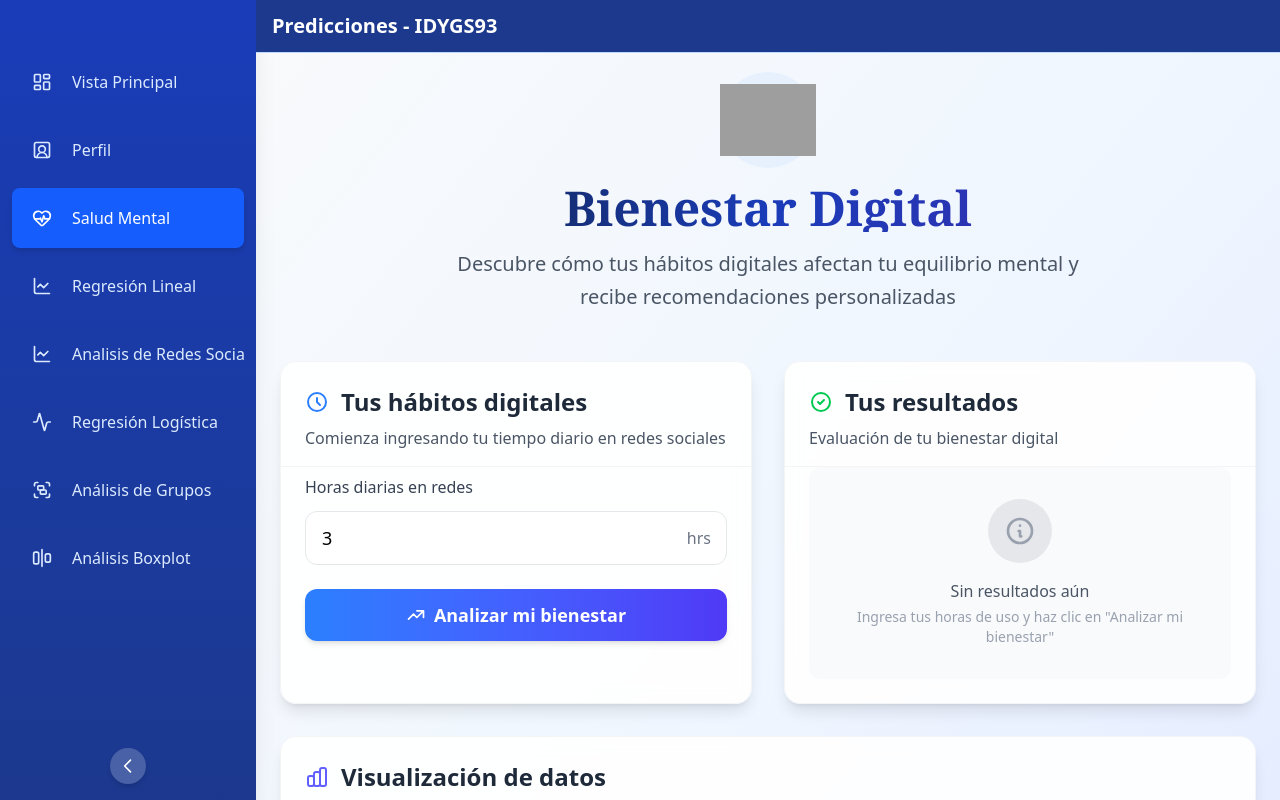
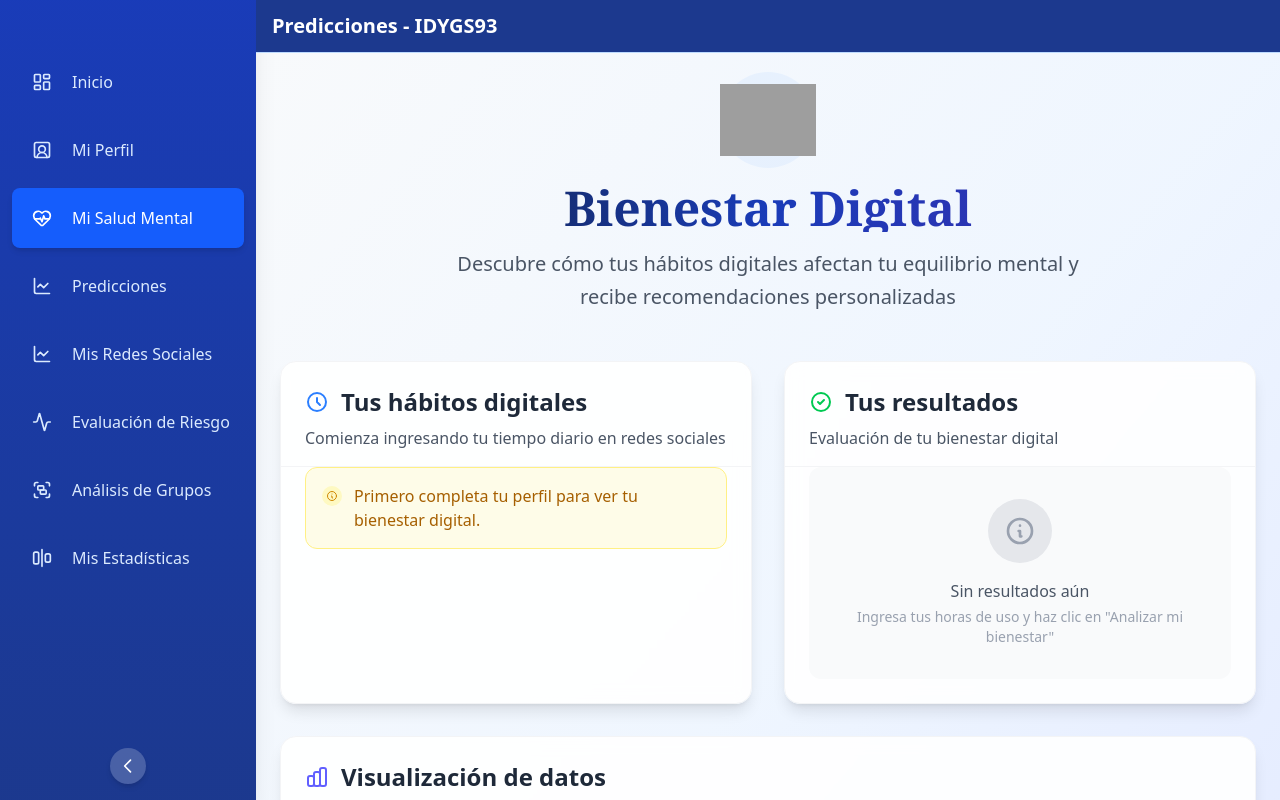
Before and after one commit to Lord-Lobato-665/Front-FastAPI, a Vue app: page /mental-health in a window 1280 px wide. Shown: the top 800 px of the page. Built offline with nearby package versions, Linux system fonts and the light colour scheme; grey boxes are pictures that could not be loaded.

Commit message:
feat(ui): mejorar interfaz y funcionalidad del componente de regresión lineal
Se actualizan los mensajes y la presentación de datos del perfil, se optimiza la carga desde el almacenamiento local y se ajustan las etiquetas del menú de navegación.

```diff
--- a/src/components/LRegressionComponent.vue
+++ b/src/components/LRegressionComponent.vue
@@ -4,7 +4,7 @@
       <!-- Header -->
       <div class="bg-gradient-to-r from-indigo-600 to-indigo-800 p-6 text-white">
         <h2 class="text-3xl font-bold">Regresión Lineal Multivariable</h2>
-        <p class="text-indigo-100 mt-2">Predice valores basados en múltiples variables</p>
+        <p class="text-indigo-100 mt-2">Predice valores basados en tus datos de perfil</p>
       </div>
 
       <div class="p-6 space-y-8">
@@ -15,10 +15,25 @@
           <!-- Variable objetivo -->
           <div class="mb-6">
             <label class="block text-lg font-medium text-gray-700 mb-2">Variable a predecir (objetivo):</label>
-            <select v-model="targetVariable"
-              class="w-full p-3 border border-gray-300 rounded-lg focus:ring-2 focus:ring-indigo-500 focus:border-indigo-500">
-              <option v-for="col in targetOptions" :key="col" :value="col">{{ columnTranslations[col] || col }}</option>
-            </select>
+            <div class="grid grid-cols-2 md:grid-cols-3 gap-3 mb-3">
+              <div v-for="col in targetOptions" :key="'target-' + col" @click="targetVariable = col" :class="[
+                'border-2 rounded-lg p-3 cursor-pointer transition-all duration-200',
+                targetVariable === col
+                  ? 'border-indigo-500 bg-indigo-50 shadow-md'
+                  : 'border-gray-200 hover:border-indigo-300 hover:bg-indigo-50'
+              ]">
+                <div class="flex items-center justify-between">
+                  <span class="font-medium text-gray-800">{{ columnTranslations[col] || col }}</span>
+                  <span v-if="targetVariable === col" class="text-indigo-600">
+                    <svg class="w-5 h-5" fill="currentColor" viewBox="0 0 20 20">
+                      <path fill-rule="evenodd"
+                        d="M16.707 5.293a1 1 0 010 1.414l-8 8a1 1 0 01-1.414 0l-4-4a1 1 0 011.414-1.414L8 12.586l7.293-7.293a1 1 0 011.414 0z"
+                        clip-rule="evenodd" />
+                    </svg>
+                  </span>
+                </div>
+              </div>
+            </div>
           </div>
 
           <!-- Variables predictoras -->
@@ -49,17 +64,16 @@
             </div>
           </div>
 
-          <!-- Valores de entrada -->
-          <div v-if="predictors.length > 0" class="mt-6">
-            <h4 class="text-lg font-medium text-gray-700 mb-3">Ingresa los valores:</h4>
+          <!-- Mostrar valores del perfil -->
+          <div v-if="predictors.length > 0 && userData" class="mt-6">
+            <h4 class="text-lg font-medium text-gray-700 mb-3">Tus datos de perfil:</h4>
             <div class="grid grid-cols-1 md:grid-cols-2 gap-4">
-              <div v-for="col in predictors" :key="'input-' + col"
+              <div v-for="col in predictors" :key="'profile-' + col"
                 class="bg-gray-50 p-4 rounded-lg border border-gray-200">
                 <label class="block text-sm font-medium text-gray-700 mb-1">{{ columnTranslations[col] || col }}</label>
-                <input type="number" v-model.number="inputValues[col]" :step="getStep(col)" :min="getMin(col)"
-                  :max="getMax(col)" @change="validateInput(col)"
-                  class="w-full p-2 border border-gray-300 rounded-md focus:ring-indigo-500 focus:border-indigo-500"
-                  :placeholder="getPlaceholder(col)" />
+                <div class="text-lg font-semibold text-indigo-700">
+                  {{ getUserDataValue(col) }}
+                </div>
               </div>
             </div>
           </div>
@@ -90,6 +104,17 @@
               Predecir
             </span>
           </button>
+        </div>
+
+        <!-- Mensaje si no hay perfil -->
+        <div v-if="!userData" class="p-4 bg-yellow-50 border-l-4 border-yellow-500 rounded">
+          <div class="flex items-center gap-2 text-yellow-700">
+            <svg class="w-5 h-5" fill="none" stroke="currentColor" viewBox="0 0 24 24">
+              <path stroke-linecap="round" stroke-linejoin="round" stroke-width="2"
+                d="M12 8v4m0 4h.01M21 12a9 9 0 11-18 0 9 9 0 0118 0z"></path>
+            </svg>
+            <span>No hay datos de perfil disponibles. Completa tu perfil primero.</span>
+          </div>
         </div>
 
         <!-- Errores -->
@@ -148,7 +173,7 @@
             <!-- Gráfico -->
             <div class="mt-6">
               <div class="bg-white p-4 rounded-xl border border-gray-200 shadow-sm">
-                <img :!src="plotUrl" alt="Gráfico de regresión"
+                <img :src="plotUrl" alt="Gráfico de regresión"
                   class="w-full h-auto rounded-lg border border-gray-200" />
               </div>
             </div>
@@ -162,69 +187,62 @@
 <script setup lang="ts">
 import { ref, computed, onMounted } from 'vue';
 import { linearRegressionService } from '../services/LRegression';
+import { useProfileStore } from '../stores/profileStore';
+
+const profileStore = useProfileStore();
+const userData = computed(() => profileStore.userData);
 
 const availableColumns = ref<string[]>([]);
 const targetOptions = ref<string[]>([]);
 const predictorOptions = ref<string[]>([]);
 const columnTranslations: Record<string, string> = {
   Age: 'Edad',
-  Avg_Daily_Usage_Hours: 'Horas de uso diario promedio de redes sociales',
-  Mental_Health_Score: 'Puntuación de salud mental',
-  Sleep_Hours_Per_Night: 'Horas de sueño por noche',
-  Addicted_Score: 'Puntuación de adicción',
-  Conflicts_Over_Social_Media: 'Conflictos por redes sociales',
-};
-
-const variableRanges: Record<string, { min: number, max: number, step: number }> = {
-  Age: { min: 1, max: 100, step: 1 },
-  Avg_Daily_Usage_Hours: { min: 0, max: 24, step: 0.5 },
-  Mental_Health_Score: { min: 1, max: 10, step: 0.1 },
-  Sleep_Hours_Per_Night: { min: 0, max: 24, step: 0.5 },
-  Addicted_Score: { min: 1, max: 10, step: 0.1 },
-  Conflicts_Over_Social_Media: { min: 0, max: 10, step: 1 },
+  Avg_Daily_Usage_Hours: 'Horas de uso diario',
+  Mental_Health_Score: 'Salud mental (1-10)',
+  Sleep_Hours_Per_Night: 'Horas de sueño',
+  Addicted_Score: 'Adicción (1-10)',
+  Conflicts_Over_Social_Media: 'Conflictos por redes',
 };
 
 const targetVariable = ref<string>('');
 const predictors = ref<string[]>([]);
-const inputValues = ref<Record<string, number>>({});
 const result = ref<any>(null);
-const plotUrl = ref<string | null>(null);
+const plotUrl = ref<string | undefined>(undefined);
 const isLoading = ref(false);
 const error = ref<string | null>(null);
 
 const isValid = computed(() => {
   return targetVariable.value !== '' &&
     predictors.value.length === 2 &&
-    Object.values(inputValues.value).every(val => val !== undefined && !isNaN(val));
+    userData.value !== null;
 });
 
-const getStep = (col: string) => variableRanges[col]?.step || 1;
-const getMin = (col: string) => variableRanges[col]?.min || 0;
-const getMax = (col: string) => variableRanges[col]?.max || 100;
-const getPlaceholder = (col: string) => {
-  const range = variableRanges[col];
-  return range ? `${range.min}-${range.max}` : '';
-};
+const getUserDataValue = (col: string): string => {
+  if (!userData.value) return 'N/A';
 
-const validateInput = (col: string) => {
-  if (!inputValues.value[col] || isNaN(inputValues.value[col])) {
-    inputValues.value[col] = variableRanges[col]?.min || 0;
-    return;
+  const propertyMap: Record<string, string> = {
+    'Age': 'Age',
+    'Avg_Daily_Usage_Hours': 'Avg_Daily_Usage_Hours',
+    'Mental_Health_Score': 'Mental_Health_Score',
+    'Sleep_Hours_Per_Night': 'Sleep_Hours_Per_Night',
+    'Addicted_Score': 'Addiction_Score',
+    'Conflicts_Over_Social_Media': 'Conflicts_Over_Social_Media'
+  };
+
+  const property = propertyMap[col];
+  if (!property || userData.value[property] === undefined) return 'N/A';
+
+  const value = userData.value[property];
+
+  // Formatear valores según necesidad
+  if (col === 'Mental_Health_Score' || col === 'Addicted_Score') {
+    return value !== undefined ? value.toFixed(1) : 'N/A';
+  }
+  if (col === 'Avg_Daily_Usage_Hours' || col === 'Sleep_Hours_Per_Night') {
+    return value !== undefined ? `${value} hrs` : 'N/A';
   }
 
-  const range = variableRanges[col];
-  if (!range) return;
-  if (inputValues.value[col] < range.min) {
-    inputValues.value[col] = range.min;
-  } else if (inputValues.value[col] > range.max) {
-    inputValues.value[col] = range.max;
-  }
-  if (range.step < 1) {
-    const decimals = range.step.toString().split('.')[1]?.length || 0;
-    inputValues.value[col] = parseFloat(inputValues.value[col].toFixed(decimals));
-  } else {
-    inputValues.value[col] = Math.round(inputValues.value[col]);
-  }
+  return value !== undefined ? value.toString() : 'N/A';
 };
 
 const filterNumericColumns = (columns: string[]) => {
@@ -261,40 +279,67 @@ const fetchColumns = async () => {
 const togglePredictor = (col: string) => {
   if (predictors.value.includes(col)) {
     predictors.value = predictors.value.filter(c => c !== col);
-    delete inputValues.value[col];
   } else if (predictors.value.length < 2) {
     predictors.value.push(col);
-    inputValues.value[col] = variableRanges[col]?.min || 0;
   }
 };
 
 const predict = async () => {
+  if (!userData.value) {
+    error.value = 'No hay datos de perfil disponibles. Completa tu perfil primero.';
+    return;
+  }
+
   isLoading.value = true;
   error.value = null;
   result.value = null;
-  plotUrl.value = null;
+  plotUrl.value = undefined;
 
   try {
-    predictors.value.forEach(col => validateInput(col));
+    const propertyToColumnMap: Record<string, string> = {
+      'Age': 'Age',
+      'Avg_Daily_Usage_Hours': 'Avg_Daily_Usage_Hours',
+      'Mental_Health_Score': 'Mental_Health_Score',
+      'Sleep_Hours_Per_Night': 'Sleep_Hours_Per_Night',
+      'Addiction_Score': 'Addicted_Score',
+      'Conflicts_Over_Social_Media': 'Conflicts_Over_Social_Media'
+    };
+
     const payload = {
       features: predictors.value.reduce((acc, col) => {
-        acc[col] = inputValues.value[col];
+        const [property] = Object.entries(propertyToColumnMap).find(
+          ([_, column]) => column === col
+        ) || [];
+
+        if (property && userData.value && userData.value[property] !== undefined) {
+          acc[col] = Number(userData.value[property]);
+        } else {
+          console.error(`No se encontró valor para ${col} en los datos del usuario`);
+          acc[col] = 0; // Valor por defecto si no existe
+        }
         return acc;
       }, {} as Record<string, number>),
       target: targetVariable.value
     };
 
+    console.log("Payload enviado:", payload); // Para depuración
+
     result.value = await linearRegressionService.predictMultipleFeatures(payload);
     plotUrl.value = await linearRegressionService.getMultipleFeaturesPlot();
   } catch (err) {
-    error.value = 'Error al realizar la predicción';
+    error.value = 'Error al realizar la predicción. Inténtalo de nuevo más tarde.';
     console.error(err);
   } finally {
     isLoading.value = false;
   }
 };
 
-onMounted(fetchColumns);
+onMounted(() => {
+  fetchColumns();
+  if (!userData.value) {
+    profileStore.loadFromStorage();
+  }
+});
 </script>
 
 <style scoped>
--- a/src/components/MHPrediction.vue
+++ b/src/components/MHPrediction.vue
@@ -35,37 +35,40 @@
           </div>
 
           <div class="px-6 pb-6 space-y-6">
+            <template v-if="profile && profile.Avg_Daily_Usage_Hours !== undefined">
               <div class="space-y-3 pt-2">
-              <label for="hours" class="block text-base font-medium text-gray-700">
+                <label class="block text-base font-medium text-gray-700">
                   Horas diarias en redes
                 </label>
                 <div class="relative">
-                <input id="hours" v-model.number="usageHours" type="number" step="0.1" min="0" max="24"
-                  class="w-full text-lg py-3 pl-4 pr-16 border border-gray-200 rounded-xl focus:ring-2 focus:ring-blue-200 focus:border-blue-500 focus:outline-none transition-all duration-200 bg-white/50"
-                  placeholder="Ej. 3.5" />
+                  <input type="number" :value="profile.Avg_Daily_Usage_Hours" disabled
+                    class="w-full text-lg py-3 pl-4 pr-16 border border-gray-200 rounded-xl bg-gray-100 text-gray-500" />
                   <span class="absolute right-4 top-1/2 -translate-y-1/2 text-gray-500 font-medium">hrs</span>
                 </div>
               </div>
-
-            <button @click="getPrediction" :disabled="isLoading"
-              class="w-full bg-gradient-to-r from-blue-500 to-indigo-600 hover:from-blue-600 hover:to-indigo-700 text-white font-semibold py-3 px-6 rounded-xl shadow-md hover:shadow-lg transition-all duration-300 text-lg disabled:opacity-50 disabled:cursor-not-allowed group">
-              <span v-if="isLoading" class="flex items-center justify-center">
-                <svg class="w-5 h-5 mr-2 animate-spin" fill="none" viewBox="0 0 24 24">
-                  <circle class="opacity-25" cx="12" cy="12" r="10" stroke="currentColor" stroke-width="4"></circle>
-                  <path class="opacity-75" fill="currentColor"
-                    d="M4 12a8 8 0 018-8V0C5.373 0 0 5.373 0 12h4zm2 5.291A7.962 7.962 0 014 12H0c0 3.042 1.135 5.824 3 7.938l3-2.647z" />
+              <div class="text-green-700 font-semibold flex items-center gap-2">
+                <svg class="w-5 h-5 text-green-500" fill="none" stroke="currentColor" viewBox="0 0 24 24">
+                  <path stroke-linecap="round" stroke-linejoin="round" stroke-width="2"
+                    d="M5 13l4 4L19 7" />
                 </svg>
-                Analizando...
-              </span>
-              <span v-else class="flex items-center justify-center">
-                <svg class="w-5 h-5 mr-2 transition-transform group-hover:translate-x-1" fill="none" stroke="currentColor" viewBox="0 0 24 24">
+                Datos de tu perfil aplicados automáticamente
+              </div>
+            </template>
+            <template v-else>
+              <div class="p-4 bg-yellow-50 border border-yellow-200 rounded-xl flex items-start gap-3">
+                <div class="flex-shrink-0 mt-0.5">
+                  <div class="w-5 h-5 rounded-full bg-yellow-100 flex items-center justify-center">
+                    <svg class="w-3 h-3 text-yellow-600" fill="none" stroke="currentColor" viewBox="0 0 24 24">
                       <path stroke-linecap="round" stroke-linejoin="round" stroke-width="2"
-                    d="M13 7h8m0 0v8m0-8l-8 8-4-4-6 6" />
+                        d="M13 16h-1v-4h-1m1-4h.01M21 12a9 9 0 11-18 0 9 9 0 0118 0z" />
                     </svg>
-                Analizar mi bienestar
-              </span>
-            </button>
-
+                  </div>
+                </div>
+                <p class="text-yellow-700 font-medium">
+                  Primero completa tu perfil para ver tu bienestar digital.
+                </p>
+              </div>
+            </template>
             <div v-if="error" class="p-4 bg-red-50 border border-red-200 rounded-xl animate-fade-in flex items-start gap-3">
               <div class="flex-shrink-0 mt-0.5">
                 <div class="w-5 h-5 rounded-full bg-red-100 flex items-center justify-center">
@@ -293,30 +296,35 @@
 </template>
 
 <script lang="ts" setup>
-import { ref } from 'vue'
+import { ref, onMounted } from 'vue'
 import { mentalHealthService } from '../services/MentalHealth'
 import type { MentalHealthPrediction } from '../types/MentalHealthPrediction'
 
+// Recuperar perfil del localStorage
+function getProfileFromStorage() {
+  try {
+    const data = localStorage.getItem('userProfile');
+    return data ? JSON.parse(data) : null;
+  } catch {
+    return null;
+  }
+}
+
+const profile = ref<any>(null)
 const usageHours = ref<number>(3)
 const predictionData = ref<MentalHealthPrediction | null>(null)
 const plotUrl = ref<string | null>(null)
 const isLoading = ref<boolean>(false)
 const error = ref<string | null>(null)
 
-const getPrediction = async () => {
-  if (usageHours.value === null || usageHours.value < 0 || usageHours.value > 24) {
-    error.value = 'Por favor ingresa un valor válido entre 0 y 24 horas'
-    return
-  }
-
+const getPrediction = async (hours: number) => {
   isLoading.value = true
   error.value = null
   predictionData.value = null
   plotUrl.value = null
 
   try {
-    predictionData.value = await mentalHealthService.getPrediction(usageHours.value)
-
+    predictionData.value = await mentalHealthService.getPrediction(hours)
     setTimeout(async () => {
       plotUrl.value = await mentalHealthService.getPlot()
       isLoading.value = false
@@ -327,6 +335,14 @@ const getPrediction = async () => {
     isLoading.value = false
   }
 }
+
+onMounted(async () => {
+  profile.value = getProfileFromStorage()
+  if (profile.value && profile.value.Avg_Daily_Usage_Hours !== undefined) {
+    usageHours.value = profile.value.Avg_Daily_Usage_Hours
+    await getPrediction(usageHours.value)
+  }
+})
 
 const getHealthStatus = (score: number) => {
   if (score >= 8) {
--- a/src/components/Profile.vue
+++ b/src/components/Profile.vue
@@ -1,6 +1,6 @@
 <template>
   <div class="min-h-screen bg-gray-50 flex items-center justify-center p-4">
-    <div class="w-full ">
+    <div class="w-full mx-auto">
       <!-- Tarjeta principal -->
       <div class="bg-white rounded-2xl shadow-xl overflow-hidden">
         <!-- Header con gradiente profesional -->
--- a/src/layouts/Sidebar.vue
+++ b/src/layouts/Sidebar.vue
@@ -94,15 +94,15 @@ defineProps<{
 }>();
 
 const menuItems = [
-  { name: 'DataView', label: 'Vista Principal', path: '/', icon: LayoutDashboard },
-    { name: 'Profile', label: 'Perfil', path: '/profile', icon: SquareUserRound },
-  { name: 'MentalHealth', label: 'Salud Mental', path: '/mental-health', icon: HeartPulse },
-  { name: 'LinearRegression', label: 'Regresión Lineal', path: '/linear-regression', icon: LineChart },
-  { name: 'SocialMedia', label: 'Analisis de Redes Sociales', path: '/social-media', icon: LineChart },
-  { name: 'LogisticRegression', label: 'Regresión Logística', path: '/logistic-regression', icon: Activity },
+  { name: 'DataView', label: 'Inicio', path: '/', icon: LayoutDashboard },
+  { name: 'Profile', label: 'Mi Perfil', path: '/profile', icon: SquareUserRound },
+  { name: 'MentalHealth', label: 'Mi Salud Mental', path: '/mental-health', icon: HeartPulse },
+  { name: 'LinearRegression', label: 'Predicciones', path: '/linear-regression', icon: LineChart },
+  { name: 'SocialMedia', label: 'Mis Redes Sociales', path: '/social-media', icon: LineChart },
+  { name: 'LogisticRegression', label: 'Evaluación de Riesgo', path: '/logistic-regression', icon: Activity },
   { name: 'Kmeans', label: 'Análisis de Grupos', path: '/kmeans', icon: Group },
   //{ name: 'AdvancedCharts', label: 'Gráficos Avanzados', path: '/advanced-charts', icon: BarChart3 },
-  { name: 'Boxplot', label: 'Análisis Boxplot', path: '/boxplot', icon: AlignHorizontalJustifyCenter },
+  { name: 'Boxplot', label: 'Mis Estadísticas', path: '/boxplot', icon: AlignHorizontalJustifyCenter },
 ];
 
 defineEmits(['toggle-collapse']);
--- a/src/stores/profileStore.ts
+++ b/src/stores/profileStore.ts
@@ -1,6 +1,5 @@
-// src/stores/profileStore.ts
 import { defineStore } from 'pinia';
-import type { FormInputUser, CalculatedScores } from '../types/userProfile';
+import type { FormInputUser, CalculatedScores } from '../types/UserProfile';
 import { profileService } from '../services/ProfileService';
 
 export const useProfileStore = defineStore('profile', {
```
Lines whose indentation alone changed are shown as unchanged.
